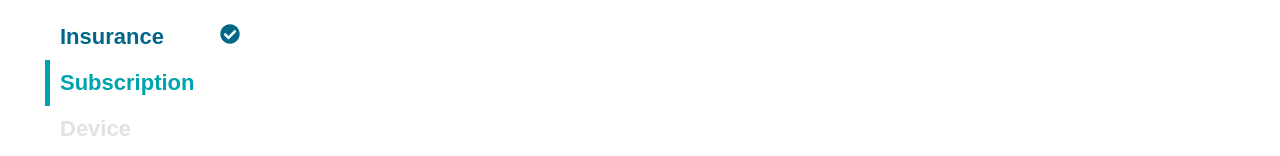
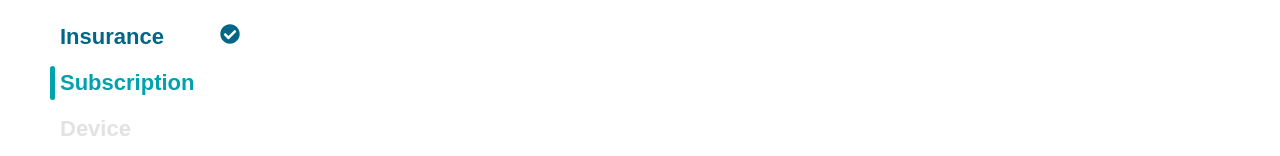
Before and after one commit to ShahbaazX786/drive-lah-replica, a React (Vite) app: page / in a window 1280 px wide. Shown: the part 440-596 px from the top of the page. Built offline with nearby package versions, Linux system fonts and the light colour scheme; a web font is replaced by a local one.

Commit message:
making margin left rounded.

```diff
--- a/src/components/layout/sidebar/stepperForm.scss
+++ b/src/components/layout/sidebar/stepperForm.scss
@@ -10,6 +10,7 @@
 }
 
 .step {
+    position: relative;
     display: flex;
     justify-content: space-between;
     width: 100%;
@@ -33,9 +34,19 @@
 
 .step-active {
     color: #00A3AD;
-    border-left: 5px solid #00A3AD;
     font-weight: 900;
-    margin-left: -5px;
+    border-left: none;
+
+    &::before {
+        content: "";
+        position: absolute;
+        left: 0;
+        top: 6px;
+        bottom: 6px;
+        width: 5px;
+        background: #00A3AD;
+        border-radius: 10px;
+    }
 }
 
 .step-completed {
```
